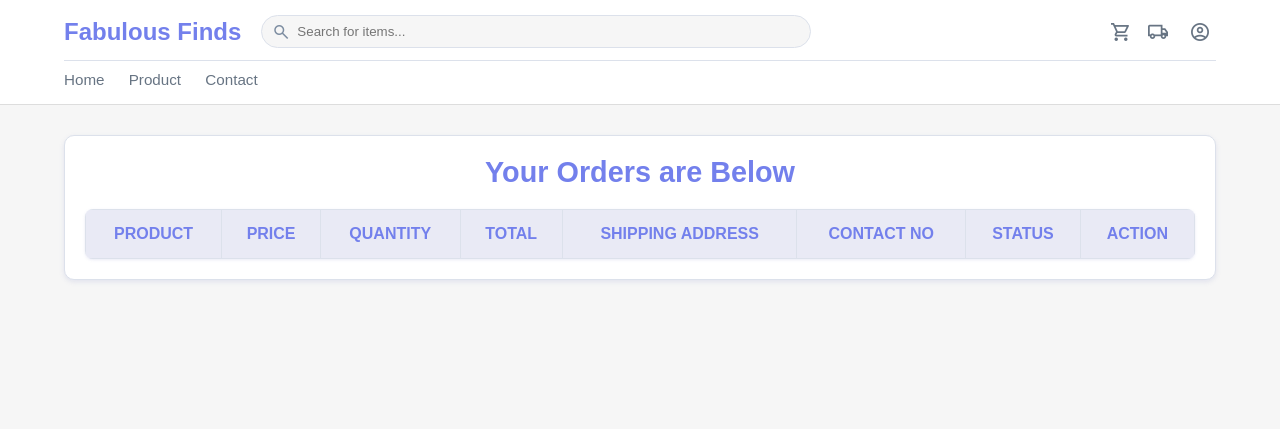
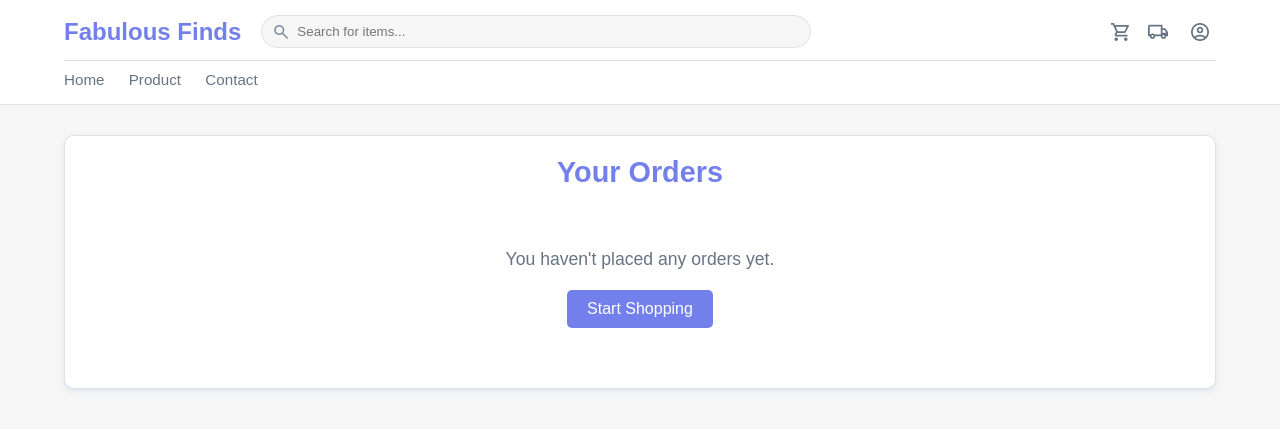
Before and after one commit to derickbriones/Fabulous_Finds, a PHP site: page /client/orderlist.php in a window 1280 px wide. Shown: the top 429 px of the page. Run offline with PHP 8.4, Linux system fonts and the light colour scheme; the visitor is signed in with stand-in values (Sample User, id 1); data comes from the database, SQL or seed files in the repository; lists and menus that the app fills with data are empty.

Commit message:
Update orderlist.php

```diff
--- a/client/orderlist.php
+++ b/client/orderlist.php
@@ -28,7 +28,7 @@ $sql = "
         p.Price,
         p.image,
         od.Quantity,
-        (p.Price * od.Quantity) as Total,
+        (p.Price * od.Quantity) as ItemTotal,
         u.Address as shipping_address,
         u.ContactNo
     FROM orders o
@@ -41,6 +41,33 @@ $sql = "
 
 // Execute the query
 $result = mysqli_query($conn, $sql);
+
+// Group orders by OrderID
+$orders = [];
+$orderTotals = [];
+while ($row = mysqli_fetch_assoc($result)) {
+    $orderId = $row['OrderID'];
+
+    if (!isset($orders[$orderId])) {
+        $orders[$orderId] = [
+            'Status' => $row['Status'],
+            'shipping_address' => $row['shipping_address'],
+            'ContactNo' => $row['ContactNo'],
+            'items' => []
+        ];
+        $orderTotals[$orderId] = 0;
+    }
+
+    $orders[$orderId]['items'][] = [
+        'ProductName' => $row['ProductName'],
+        'Price' => $row['Price'],
+        'image' => $row['image'],
+        'Quantity' => $row['Quantity'],
+        'ItemTotal' => $row['ItemTotal']
+    ];
+
+    $orderTotals[$orderId] += $row['ItemTotal'];
+}
 ?>
 
 <!DOCTYPE html>
@@ -52,21 +79,55 @@ $result = mysqli_query($conn, $sql);
     <link href="https://fonts.googleapis.com/css2?family=Material+Symbols+Outlined" rel="stylesheet" />
     <link rel="icon" type="image/png" href="../assets/img/Fabulous-finds.png" />
     <link rel="stylesheet" href="../assets/css/orderlist.css">
-</head>
     <style>
-    /* Header styling */
-    header {
+        .order-group {
             background: #fff;
-        border-bottom: 1px solid #ddd;
-        padding: 15px 5%;
+            margin-bottom: 15px;
+            border-radius: 8px;
+            overflow: hidden;
+            box-shadow: 0 2px 4px rgba(0,0,0,0.1);
         }
 
-    .top-header {
+        .order-group-header {
+            background: var(--color-light);
+            padding: 10px 15px;
+            border-bottom: 2px solid var(--color-primary);
             display: flex;
+            justify-content: space-between;
             align-items: center;
-        gap: 20px;
+        }
+
+        .order-id {
+            font-weight: bold;
+            color: var(--color-primary);
+        }
+
+        .order-date {
+            color: var(--color-dark-variant);
+            font-size: 0.9rem;
+        }
+
+        tr:not(:last-child) {
+            border-bottom: 1px solid var(--color-info-light);
+        }
+
+        .status-pending {
+            color: var(--color-warning) !important;
+        }
+
+        .status-cancelled {
+            color: var(--color-danger) !important;
+        }
+
+        .status-completed {
+            color: var(--color-success) !important;
+        }
+
+        .status-delivered {
+            color: var(--color-primary) !important;
         }
     </style>
+</head>
 
 <body>
 
@@ -118,85 +179,121 @@ $result = mysqli_query($conn, $sql);
 
     <!-- Main content container -->
     <div class="container">
-        <h2>Your Orders are Below</h2>
+        <h2>Your Orders</h2>
 
-        <!-- Orders table -->
-        <table>
+        <!-- Check if there are orders -->
+        <?php if (empty($orders)): ?>
+            <div style="text-align: center; padding: 40px;">
+                <p style="color: var(--color-dark-variant); font-size: 1.1rem;">
+                    You haven't placed any orders yet.
+                </p>
+                <a href="shop.php" style="display: inline-block; margin-top: 20px; padding: 10px 20px;
+                   background: var(--color-primary); color: white; text-decoration: none; border-radius: 5px;">
+                    Start Shopping
+                </a>
+            </div>
+        <?php else: ?>
+            <!-- Loop through each order group -->
+            <?php foreach ($orders as $orderId => $orderData): ?>
+                <div class="order-group">
+                    <!-- Order header -->
+                    <div class="order-group-header">
+                        <div>
+                            <span class="order-id">Order #<?php echo $orderId; ?></span>
+                            <span class="order-date">
+                            </span>
+                        </div>
+                        <div>
+                            <span class="status-<?php echo strtolower($orderData['Status']); ?>">
+                                <?php echo $orderData['Status']; ?>
+                            </span>
+                        </div>
+                    </div>
+
+                    <!-- Orders table for this order -->
+                    <table style="margin-bottom: 0;">
+                        <thead>
                             <tr>
                                 <th> PRODUCT </th>
                                 <th> PRICE </th>
                                 <th> QUANTITY </th>
-                <th> TOTAL </th>
-                <th> SHIPPING ADDRESS </th>
-                <th> CONTACT NO </th>
-                <th> STATUS </th>
-                <th> ACTION </th>
+                                <th> ITEM TOTAL </th>
                             </tr>
-
-            <!-- Loop through each order from database -->
-            <?php while ($order = mysqli_fetch_assoc($result)): ?>
+                        </thead>
+                        <tbody>
+                            <?php foreach ($orderData['items'] as $item): ?>
                                 <tr>
                                     <!-- Product information -->
                                     <td>
                                         <div class="product-box">
-                            <img src="../assets/img/<?php echo $order['image']; ?>" alt="Product">
+                                            <img src="../assets/img/<?php echo htmlspecialchars($item['image']); ?>"
+                                                 alt="<?php echo htmlspecialchars($item['ProductName']); ?>">
                                             <div>
-                                <b><?php echo $order['ProductName']; ?></b><br><br>
+                                                <b><?php echo htmlspecialchars($item['ProductName']); ?></b>
                                             </div>
                                         </div>
                                     </td>
 
                                     <!-- Unit price -->
-                    <td>₱<?php echo $order['Price']; ?></td>
+                                    <td>₱<?php echo number_format($item['Price'], 2); ?></td>
 
                                     <!-- Quantity purchased -->
-                    <td><?php echo $order['Quantity']; ?></td>
+                                    <td><?php echo $item['Quantity']; ?></td>
 
-                    <!-- Total cost (price × quantity) -->
-                    <td>₱<?php echo $order['Total']; ?></td>
+                                    <!-- Item total -->
+                                    <td>₱<?php echo number_format($item['ItemTotal'], 2); ?></td>
+                                </tr>
+                            <?php endforeach; ?>
 
-                    <!-- Shipping address -->
-                    <td><?php echo $order['shipping_address']; ?></td>
+                            <!-- Order summary row -->
+                            <tr style="background: var(--color-light); font-weight: bold;">
+                                <td colspan="3" style="text-align: right;">Order Total:</td>
+                                <td>₱<?php echo number_format($orderTotals[$orderId], 2); ?></td>
+                            </tr>
 
-                    <!-- Contact Number -->
-                    <td><?php echo $order['ContactNo']; ?></td>
-
-                    <!-- Order status with color coding -->
-                    <td>
-                        <?php if ($order['Status'] == 'Pending'): ?>
-                            <span style="color: #6b4b3e;"><?php echo $order['Status']; ?></span>
-                        <?php elseif ($order['Status'] == 'Cancelled'): ?>
-                            <span style="color: #a8a8a8;"><?php echo $order['Status']; ?></span>
-                        <?php else: ?>
-                            <span style="color: #4caf50;"><?php echo $order['Status']; ?></span>
-                        <?php endif; ?>
-                    </td>
-
-                    <!-- Action buttons based on order status -->
-                    <td>
-                        <?php if ($order['Status'] == 'Pending'): ?>
+                            <!-- Order info and actions -->
+                            <tr>
+                                <td colspan="4" style="padding: 15px; border-top: 2px solid var(--color-info-light);">
+                                    <div style="display: flex; justify-content: space-between; align-items: center;">
+                                        <div>
+                                            <div><strong>Shipping Address:</strong> <?php echo htmlspecialchars($orderData['shipping_address']); ?></div>
+                                            <div><strong>Contact No:</strong> <?php echo htmlspecialchars($orderData['ContactNo']); ?></div>
+                                        </div>
+                                        <div>
+                                            <?php if ($orderData['Status'] == 'Pending'): ?>
                                                 <!-- Cancel order button -->
-                            <a href="cancel.php?id=<?php echo $order['OrderID']; ?>" style="text-decoration: none;">
+                                                <a href="cancel.php?id=<?php echo $orderId; ?>"
+                                                   onclick="return confirm('Are you sure you want to cancel this order?');"
+                                                   style="text-decoration: none; margin-right: 10px;">
                                                     <button class="cancel-btn"> Cancel Order </button>
                                                 </a>
-                            <a> | </a>
                                                 <!-- Mark as received button -->
-                            <a href="complete.php?id=<?php echo $order['OrderID']; ?>" style="text-decoration: none;">
-                                <button class="cancel-btn"> Order Received </button>
+                                                <a href="complete.php?id=<?php echo $orderId; ?>"
+                                                   style="text-decoration: none;">
+                                                    <button class="order-received-btn"> Order Received </button>
                                                 </a>
-                        <?php elseif ($order['Status'] == 'Cancelled' || $order['Status'] == 'Completed'): ?>
-                            <!-- View Invoice link for completed/cancelled orders -->
-                            <a href="view_invoice.php?order_id=<?php echo $order['OrderID']; ?>" style="text-decoration: none;">
-                                <button class="cancel-btn" style="background: #2196f3;"> View Invoice </button>
+                                            <?php elseif ($orderData['Status'] == 'Cancelled' || $orderData['Status'] == 'Completed'): ?>
+                                                <!-- View Invoice link -->
+                                                <a href="view_invoice.php?order_id=<?php echo $orderId; ?>"
+                                                   style="text-decoration: none;">
+                                                    <button class="cancel-btn" style="background: var(--color-primary);">
+                                                        View Invoice
+                                                    </button>
                                                 </a>
                                             <?php else: ?>
-                            <!-- Other status indicator -->
-                            <span style="color: #a8a8a8;"> <?php echo $order['Status']; ?> </span>
+                                                <span class="status-<?php echo strtolower($orderData['Status']); ?>">
+                                                    <?php echo $orderData['Status']; ?>
+                                                </span>
                                             <?php endif; ?>
+                                        </div>
+                                    </div>
                                 </td>
                             </tr>
-            <?php endwhile; ?>
+                        </tbody>
                     </table>
+                </div>
+            <?php endforeach; ?>
+        <?php endif; ?>
     </div>
 
     <!-- JavaScript for interactive features -->
```
Lines whose indentation alone changed are shown as unchanged.
